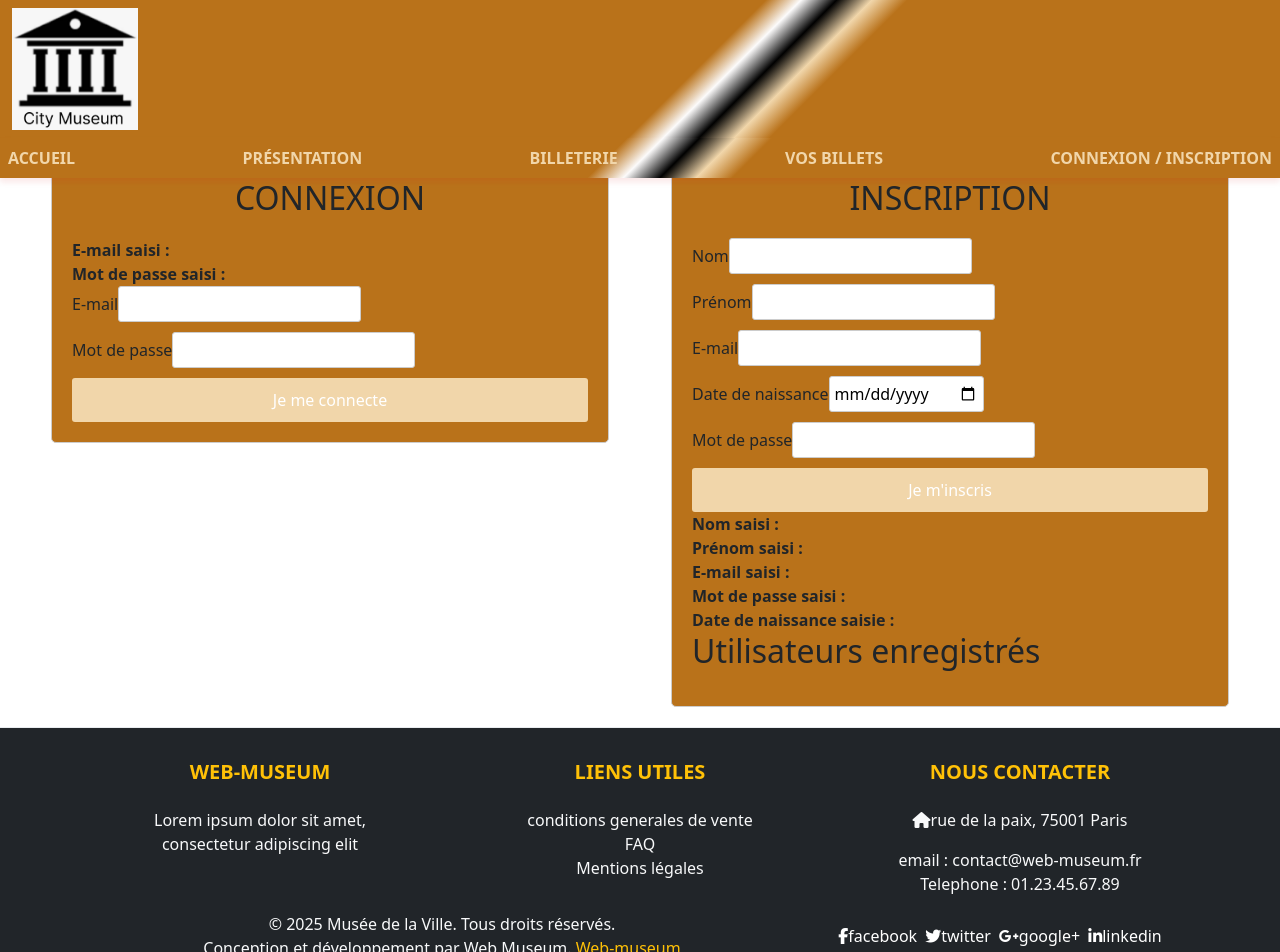
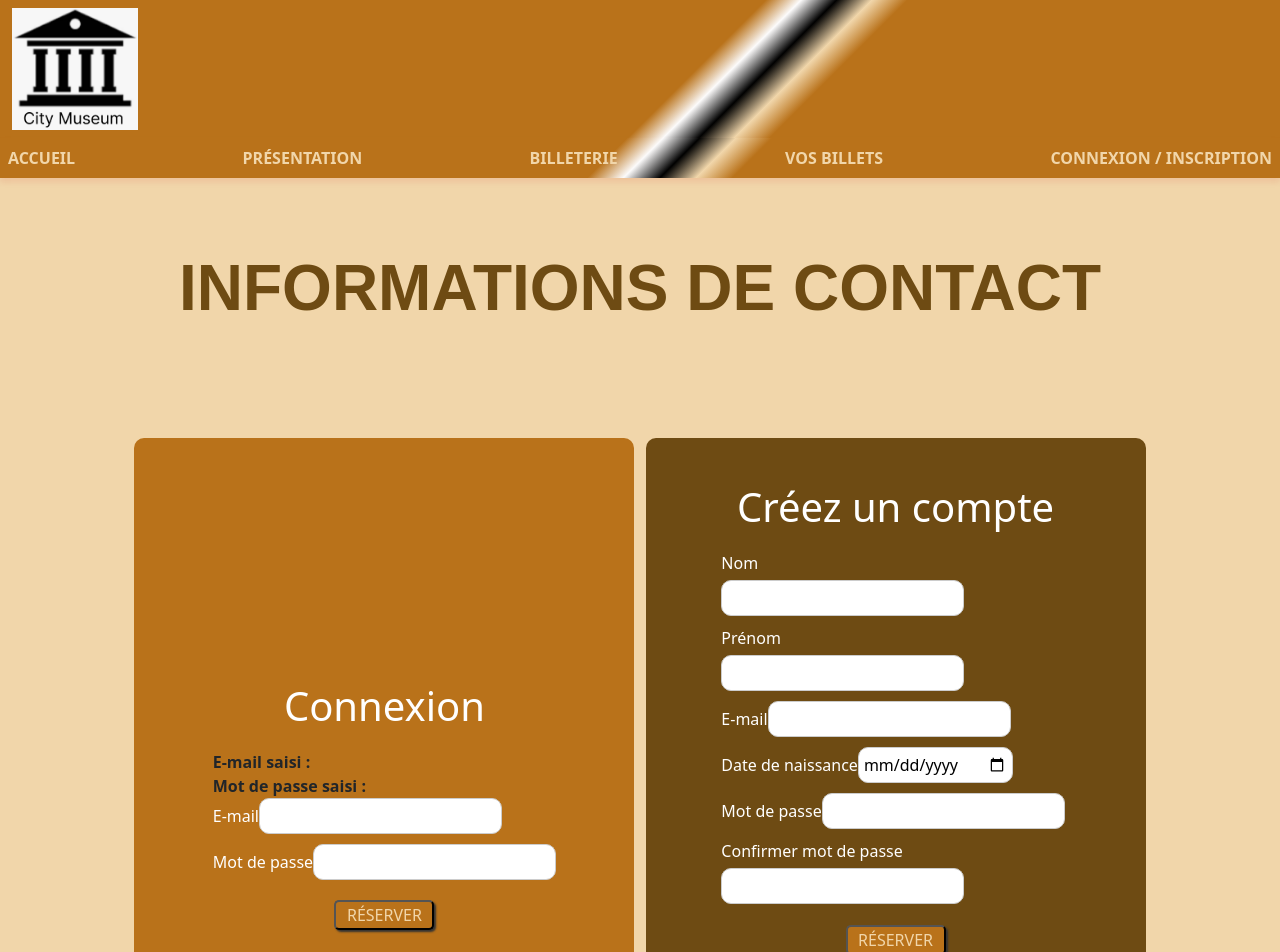
Before and after one commit to challenge-studi/web-museum, an Angular app: page /auth in a window 1280 px wide. Shown: the top 952 px of the page. Built offline with nearby package versions, Linux system fonts and the light colour scheme.

Commit message:
💄 Added auth style

```diff
--- a/src/app/components/pages/auth/auth.component.css
+++ b/src/app/components/pages/auth/auth.component.css
@@ -1,19 +1,43 @@
-.auth-container {
-  display: flex;
-  justify-content: space-around;
-  align-items: flex-start;
-  padding: 20px;
+.main-title {
+  font-family: "Montserrat", sans-serif;
+  font-weight: 700;
+  text-align: center;
+  color: #6e4b13;
+  margin: 10% 0;
+}
+
+.form {
+  gap: 1%;
+  margin-bottom: 10%;
 }
 
 .form-container {
+  display: flex;
+  flex-direction: column;
+  justify-content: center;
+  align-items: center;
   width: 45%;
   padding: 20px;
-  border: 1px solid #ccc;
   border-radius: 5px;
-  background-color: #b9721a;
 }
 
 .form-container h2 {
   text-align: center;
   margin-bottom: 20px;
+  color: white;
+  font-size: 40px;
 }
+
+.register-container {
+  width: 500px;
+  height: 746px;
+  background-color: #6e4b13;
+  border-radius: 10px;
+}
+
+.connexion-container {
+  width: 500px;
+  height: 746px;
+  background-color: #b9721a;
+  border-radius: 10px;
+}
--- a/src/app/components/pages/auth/auth.component.html
+++ b/src/app/components/pages/auth/auth.component.html
@@ -1,11 +1,16 @@
-<div class="auth-container">
-  <div class="form-container">
-    <h2>CONNEXION</h2>
-    <app-connexion></app-connexion>
+<section class="container">
+  <h1 class="main-title display-3">INFORMATIONS DE CONTACT</h1>
+  <div class="form d-flex justify-content-center">
+    <div class="form-container connexion-container">
+      <h2>Connexion</h2>
+      <div>
+        <app-connexion></app-connexion>
+      </div>
+    </div>
+
+    <div class="form-container register-container">
+      <h2>Créez un compte</h2>
+      <app-register></app-register>
+    </div>
   </div>
-
-  <div class="form-container">
-    <h2>INSCRIPTION</h2>
-    <app-register></app-register>
-  </div>
-</div>
+</section>
--- a/src/app/components/pages/connexion/connexion.component.css
+++ b/src/app/components/pages/connexion/connexion.component.css
@@ -1,26 +1,33 @@
-form {
-  display: flex;
-  flex-direction: column;
+label {
+  margin-bottom: 10px;
+  color: white;
 }
 
-label {
-  margin-bottom: 5px;
+.label {
+  margin: auto;
 }
 
 input {
   margin-bottom: 10px;
   padding: 5px;
   border: 1px solid #ccc;
-  border-radius: 3px;
+  border-radius: 10px;
 }
 
-button {
+.connexion-button {
+  width: 50%;
   padding: 10px;
+  gap: 10px;
+
+  border: none;
+  border-radius: 10px;
+
   background-color: #f1d6aa;
-  color: white;
-  border: none;
-  border-radius: 3px;
+  color: #6e4b13;
+  font-size: 1rem;
   cursor: pointer;
+
+  transition: background-color 0.3s;
 }
 
 button:hover {
--- a/src/app/components/pages/connexion/connexion.component.html
+++ b/src/app/components/pages/connexion/connexion.component.html
@@ -14,5 +14,5 @@
     <label for="login-motDePasse">Mot de passe</label>
     <input id="login-motDePasse" formControlName="motDePasse" type="password" />
   </div>
-  <button type="submit">Je me connecte</button>
+  <app-button></app-button>
 </form>
--- a/src/app/components/pages/connexion/connexion.component.ts
+++ b/src/app/components/pages/connexion/connexion.component.ts
@@ -1,4 +1,5 @@
 import { Component } from '@angular/core';
+import { ButtonComponent } from '../../ux/button/button.component';
 import {
   FormBuilder,
   FormGroup,
@@ -8,7 +9,7 @@ import {
 
 @Component({
   selector: 'app-connexion',
-  imports: [ReactiveFormsModule],
+  imports: [ReactiveFormsModule, ButtonComponent],
   templateUrl: './connexion.component.html',
   styleUrl: './connexion.component.css',
 })
--- a/src/app/components/pages/register/register.component.css
+++ b/src/app/components/pages/register/register.component.css
@@ -1,26 +1,33 @@
-form {
-  display: flex;
-  flex-direction: column;
+label {
+  margin-bottom: 5px;
+  color: white;
 }
 
-label {
-  margin-bottom: 5px;
+.label {
+  margin: auto;
 }
 
 input {
   margin-bottom: 10px;
   padding: 5px;
   border: 1px solid #ccc;
-  border-radius: 3px;
+  border-radius: 10px;
 }
 
-button {
+.inscription-button {
+  width: 30%;
   padding: 10px;
+  gap: 10px;
+
+  border: none;
+  border-radius: 10px;
+
   background-color: #f1d6aa;
-  color: white;
-  border: none;
-  border-radius: 3px;
+  color: #6e4b13;
+  font-size: 1rem;
   cursor: pointer;
+
+  transition: background-color 0.3s;
 }
 
 button:hover {
--- a/src/app/components/pages/register/register.component.html
+++ b/src/app/components/pages/register/register.component.html
@@ -1,10 +1,12 @@
 <form [formGroup]="inscriptionForm" (ngSubmit)="onSubmit()">
   <div>
     <label for="nom">Nom</label>
+    <br />
     <input id="nom" formControlName="nom" type="text" />
   </div>
   <div>
     <label for="prenom">Prénom</label>
+    <br />
     <input id="prenom" formControlName="prenom" type="text" />
   </div>
   <div>
@@ -23,7 +25,12 @@
       type="password"
     />
   </div>
-  <button type="submit">Je m'inscris</button>
+  <div>
+    <label for="motDePasse">Confirmer mot de passe</label>
+    <br />
+    <input id="motDePasse" formControlName="motDePasse" type="password" />
+  </div>
+  <app-button></app-button>
 </form>
 
 <div><strong>Nom saisi :</strong> {{ inscriptionForm.get("nom")?.value }}</div>
--- a/src/app/components/pages/register/register.component.ts
+++ b/src/app/components/pages/register/register.component.ts
@@ -1,5 +1,6 @@
 import { CommonModule } from '@angular/common';
 import { Component } from '@angular/core';
+import { ButtonComponent } from '../../ux/button/button.component';
 import {
   FormGroup,
   FormBuilder,
@@ -10,7 +11,7 @@ import User from '../../../models/UserInterface';
 
 @Component({
   selector: 'app-register',
-  imports: [ReactiveFormsModule, CommonModule],
+  imports: [ReactiveFormsModule, ButtonComponent, CommonModule],
   templateUrl: './register.component.html',
   styleUrl: './register.component.css',
 })
--- a/src/styles.css
+++ b/src/styles.css
@@ -1 +1,6 @@
 /* You can add global styles to this file, and also import other style files */
+/*@import url('https://fonts.googleapis.com/css2?family=Montserrat:ital,wght@0,100..900;1,100..900&display=swap');*/
+
+body {
+  background-color: #f1d6aa;
+}
```
